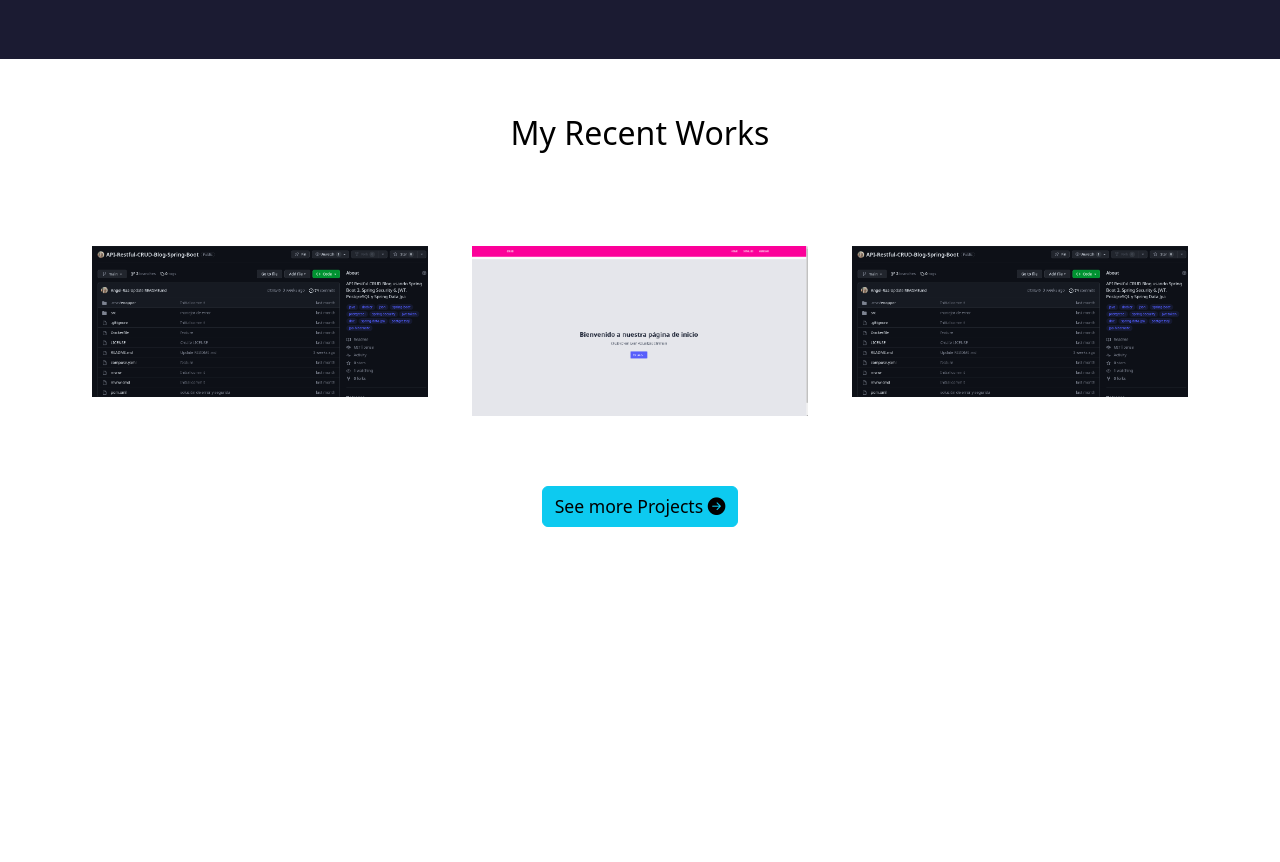
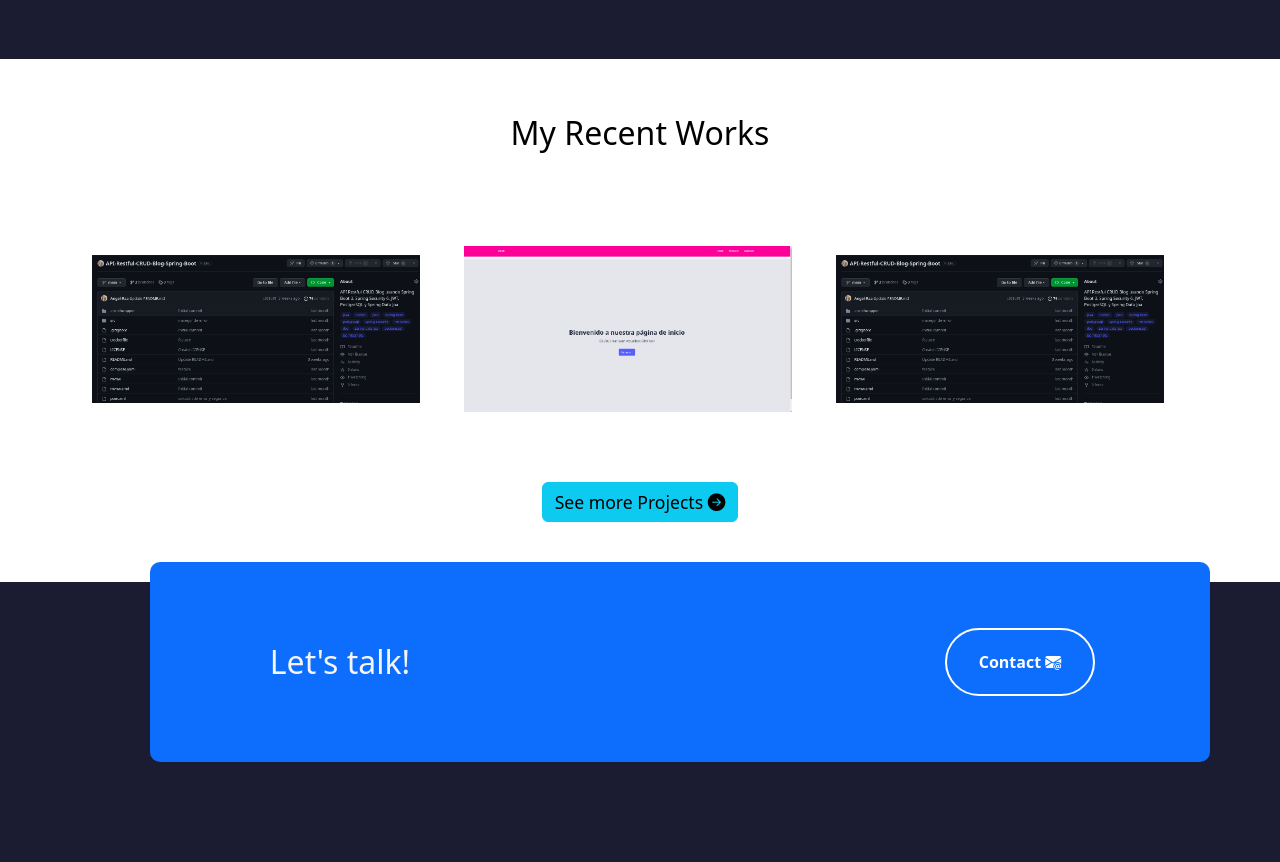
Before and after one commit to Angel-Raa/my-portafolio, a plain HTML site: page index.html in a window 1280 px wide. Shown: the part 1575-2437 px from the top of the page. Before the commit the page ends 2162 px from the top, so only its background shows below. Drawn offline with nearby package versions, Linux system fonts and the light colour scheme.

Commit message:
Contacto

```diff
--- a/index.css
+++ b/index.css
@@ -25,10 +25,12 @@ h1 {
     font-family: 'Rubik', sans-serif;
 
 }
+
 .btn-info {
- font-size: 1.1rem;
- margin: 20px;
+    font-size: 1.1rem;
+    margin: 20px;
 }
+
 /* Seccion Sobre Mi*/
 .hero {
     background-color: #f5f6f7;
@@ -170,8 +172,54 @@ h1 {
 
 }
 
+.contacto .container {
+    margin: 40px;
+    max-width: 1100px;
+    min-height: 200px;
+    padding: 20px;
 
+}
 
+.contacto .rectangulo {
+    margin-top: -5rem;
+    background-color: rgb(13, 110, 253);
+    border-radius: 10px;
+    box-sizing: 0px 1px 4px 1px white;
+}
+
+.container .row {
+    width: 100%;
+    display: flex;
+    align-items: center;
+}
+
+.contacto button {
+    color: white;
+    font-weight: bold;
+    background-color: transparent;
+    border: 2px solid white;
+    padding: 1.25rem 2em;
+    margin: 10px;
+    border-radius: 100px;
+    transition: all 0.2s ease-in-out;
+
+}
+
+.contacto button i {
+    color: white;
+    font-size: 1, 3rem;
+    transition: all 0.2s ease-in-out;
+
+}
+.contacto button:hover{
+    background-color: whitesmoke;
+    color: black;
+
+}
+
+.contacto button:hover i {
+    color: black;
+}
 /* Responsivo*/
 
 @media screen and (max-width:767px) {
@@ -188,7 +236,7 @@ h1 {
 }
 
 
-@media screen and (max-width:400px){
+@media screen and (max-width:400px) {
     .overlay p {
         font-size: 18px;
     }
--- a/index.html
+++ b/index.html
@@ -91,15 +91,16 @@
                                 API Restful Blog
                             </p>
                             <div class="iconos-contenedor">
-                                <a href="https://github.com/Angel-Raa/API-Restful-CRUD-Blog-Spring-Boot" target="_blank" rel="noopener noreferrer">
+                                <a href="https://github.com/Angel-Raa/API-Restful-CRUD-Blog-Spring-Boot" target="_blank"
+                                    rel="noopener noreferrer">
                                     <i class="bi bi-github"></i>
                                 </a>
                             </div>
                         </div>
                     </div>
                 </div>
-                 <!--Proyecto 2-->
-                 <div class="col-12 col-md-6 col-lg-4 ">
+                <!--Proyecto 2-->
+                <div class="col-12 col-md-6 col-lg-4 ">
                     <div class="project">
                         <img src="img/project/proyecto-2.png" alt="proyecto 1">
                         <div class="overlay">
@@ -107,15 +108,16 @@
                                 CRUD Spring Boot 3, React js, y MongoDB
                             </p>
                             <div class="iconos-contenedor">
-                                <a href="https://github.com/Angel-Raa/spring-boot-reactjs-mongodb" target="_blank" rel="noopener noreferrer">
+                                <a href="https://github.com/Angel-Raa/spring-boot-reactjs-mongodb" target="_blank"
+                                    rel="noopener noreferrer">
                                     <i class="bi bi-github"></i>
                                 </a>
                             </div>
                         </div>
                     </div>
                 </div>
-                 <!--Proyecto 3-->
-                 <div class="col-12 col-md-6 col-lg-4 ">
+                <!--Proyecto 3-->
+                <div class="col-12 col-md-6 col-lg-4 ">
                     <div class="project">
                         <img src="img/project/proyecto-1.png" alt="proyecto 1">
                         <div class="overlay">
@@ -131,17 +133,40 @@
                     </div>
                 </div>
 
-
-
             </div>
         </div>
-        <a href="https://github.com/Angel-Raa?tab=repositories" target="_blank"  rel="noopener noreferrer">
+        <a href="https://github.com/Angel-Raa?tab=repositories" target="_blank" rel="noopener noreferrer">
             <button type="button" class="btn btn-info">
                 See more Projects
                 <i class="bi bi-arrow-right-circle-fill"></i>
             </button>
         </a>
 
+    </section>
+    <!-- Contacto -->
+    <section class="contacto seccion-negro">
+        <div class="container">
+            <div class="container text-center d-flex justify-content-evenly rectangulo">
+                <div class="row">
+                    <div class="col-12 col-md-4 seccion-titulo">
+                        Let's talk!
+                    </div>
+                    <div class="col-12 col-md-4">
+
+                    </div>
+                    <div class="col-12 col-md-4">
+                        <a href="maito:angelagueror23@gmail.com">
+                            <button type="button">
+                                Contact
+                                <i class="bi bi-envelope-at-fill"></i>
+                            </button>
+                        </a>
+                    </div>
+
+                </div>
+            </div>
+
+        </div>
     </section>
     <script src="https://cdn.jsdelivr.net/npm/bootstrap@5.3.2/dist/js/bootstrap.bundle.min.js"
         integrity="sha384-C6RzsynM9kWDrMNeT87bh95OGNyZPhcTNXj1NW7RuBCsyN/o0jlpcV8Qyq46cDfL"
```
